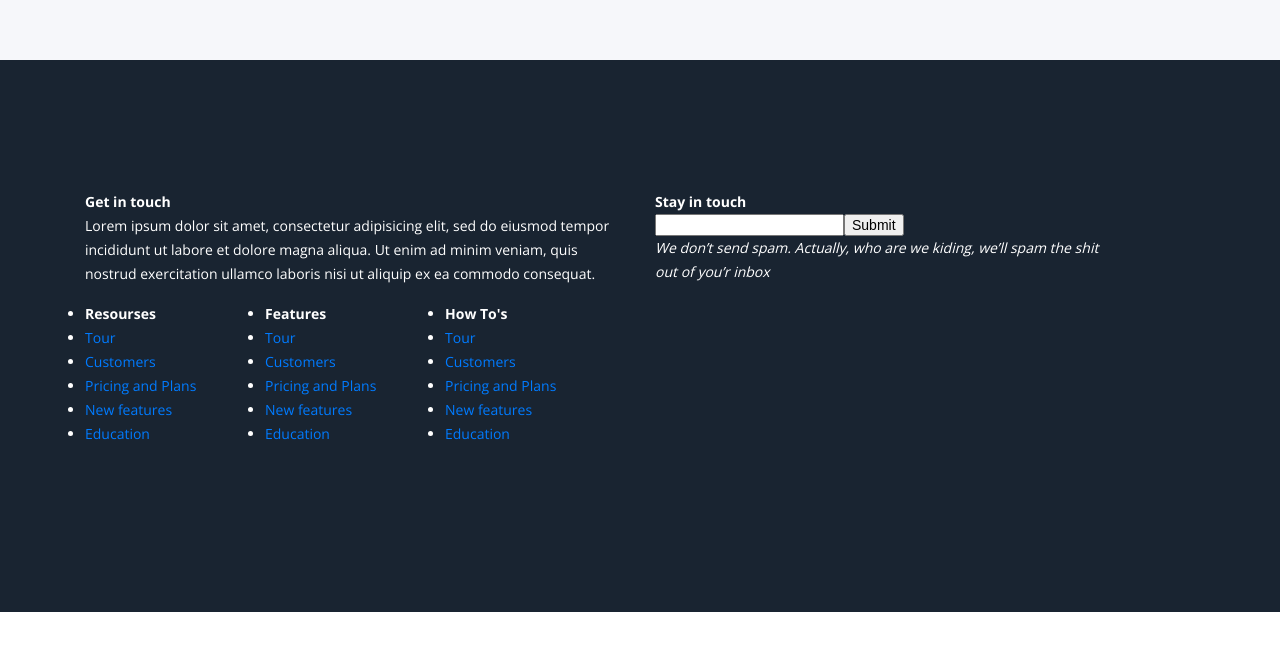
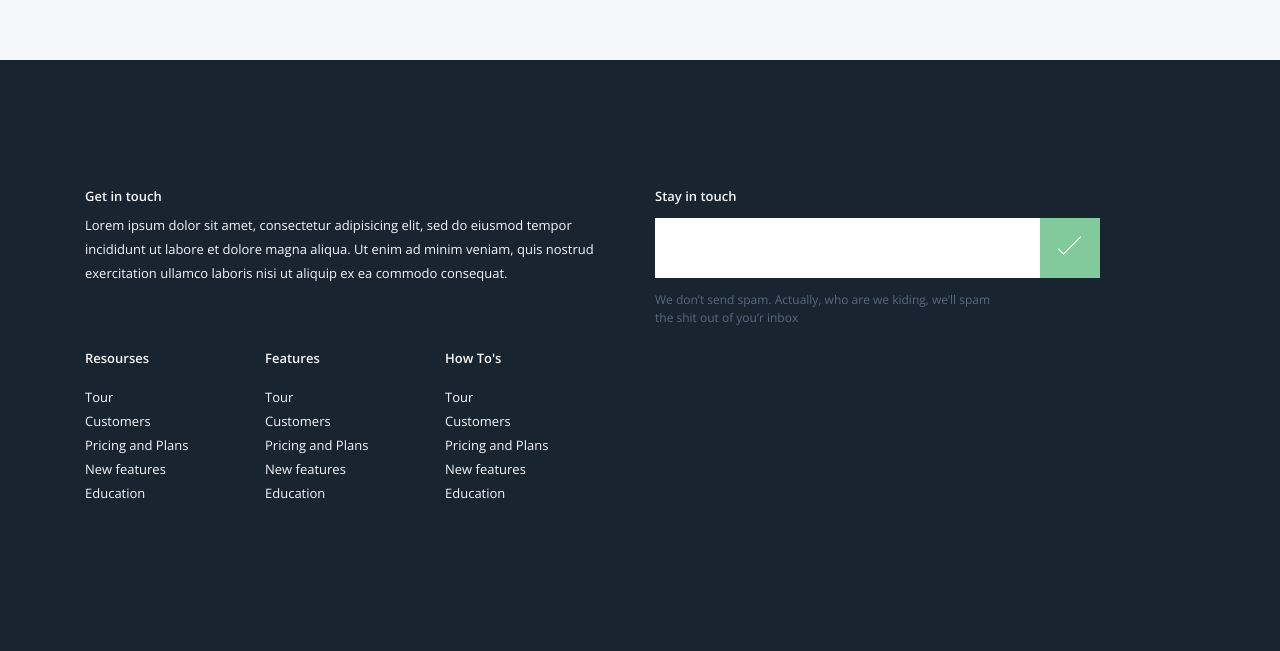
Before and after one commit to EugeneAndrievsky/Take, a website: page index.html in a window 1280 px wide. Shown: the part 4501-5152 px from the top of the page. Before the commit the page ends 5113 px from the top, so only its background shows below. Drawn offline with nearby package versions, Linux system fonts and the light colour scheme; files that its build step writes are made by us from their sources.

Commit message:
Доделал footer

```diff
--- a/index.html
+++ b/index.html
@@ -204,15 +204,15 @@
   <div class="container">
     <div class="row">
 
-      <div class="col-12 col-md-6">
+      <div class="page-footer__get-in  col-12  col-md-6">
         <b>Get in touch</b>
         <p>Lorem ipsum dolor sit amet, consectetur adipisicing elit, sed do eiusmod tempor incididunt ut labore et dolore magna aliqua. Ut enim ad minim veniam, quis nostrud exercitation ullamco laboris nisi ut aliquip ex ea commodo consequat.</p>
       </div>
 
-      <div class="col-12 col-md-5">
+      <div class="page-footer__subscribe  col-12  col-md-5">
         <b>Stay in touch</b>
         <form>
-          <div class="input-group">
+          <div class="page-footer__form  input-group">
             <input type="text" class="" id="inlineFormInputGroup">
             <input type="submit">
           </div>
@@ -220,7 +220,7 @@
         <i>We don’t send spam. Actually, who are we kiding, we’ll spam the shit out of you’r inbox</i>
       </div>
 
-      <nav class="page-footer__nav  row  col-12 col-lg-6">
+      <nav class="page-footer__nav  row  col-12  col-lg-6">
         <ul class="nav-list  col-12  col-sm-4">
           <li><b>Resourses</b></li>
           <li><a href="">Tour</a></li>
--- a/less/blocks/nav-list.less
+++ b/less/blocks/nav-list.less
@@ -0,0 +1,36 @@
+.nav-list {
+  margin-bottom: 40px;
+  list-style: none;
+
+  b {
+    display: block;
+    margin-bottom: 15px;
+
+    font-family: 'Open Sans', sans-serif;
+    font-size: 13px;
+    line-height: 13px;
+    font-weight: 600;
+  }
+
+  a {
+    font-family: 'Open Sans', sans-serif;
+    font-size: 13px;
+    line-height: 24px;
+    font-weight: 400;
+
+    color: #f6f7fa;
+  }
+}
+
+@media @sm {
+
+  .nav-list {
+    margin-bottom: 0;
+
+    b {
+      display: block;
+      margin-bottom: 20px;
+    }
+  }
+
+}
--- a/less/blocks/page-footer.less
+++ b/less/blocks/page-footer.less
@@ -1,7 +1,145 @@
 .page-footer {
-  padding-top: 130px;
-  padding-bottom: 150px;
+  padding-top: 50px;
+  padding-bottom: 20px;
 
-  color: white;
+  color: #f6f7fa;
   background-color: @footer-bg;
 }
+
+.page-footer__get-in {
+  margin-bottom: 35px;
+
+  b {
+    display: block;
+    margin-bottom: 10px;
+
+    font-family: 'Open Sans', sans-serif;
+    font-size: 13px;
+    line-height: 13px;
+    font-weight: 600;
+  }
+
+  p {
+    margin: 0;
+
+    font-family: 'Open Sans', sans-serif;
+    font-size: 13px;
+    line-height: 24px;
+    font-weight: 400;
+  }
+
+}
+
+.page-footer__subscribe {
+  margin-bottom: 50px;
+
+  b {
+    display: block;
+    margin-bottom: 15px;
+
+    font-family: 'Open Sans', sans-serif;
+    font-size: 13px;
+    line-height: 13px;
+    font-weight: 600;
+  }
+
+  i {
+    display: block;
+    max-width: 350px;
+
+    font-family: 'Open Sans', sans-serif;
+    font-size: 12px;
+    line-height: 18px;
+    font-weight: 400;
+    font-style: normal;
+
+    color: #57697f;
+  }
+}
+
+.page-footer__form {
+  position: relative;
+  margin-bottom: 13px;
+  width: 100%;
+  max-width: 470px;
+
+  input[type="text"] {
+    height: 60px;
+    width: 100%;
+    border: 0;
+    padding: 0;
+  }
+
+  input[type="submit"] {
+    width: 70px;
+    height: 60px;
+    margin: 0;
+    padding: 0;
+    border: none;
+
+    font-size: 0;
+
+    background-color: @lightgreen;
+  }
+}
+
+.page-footer__form::after {
+  display: block;
+  position: absolute;
+  content: "";
+
+  top: 21px;
+  right: 18px;
+
+  width: 25px;
+  height: 8px;
+  border: 1px solid white;
+  border-top: transparent;
+  border-right: transparent;
+
+  transform: rotate(-45deg);
+}
+
+@media @sm {
+
+  .page-footer {
+    padding-top: 70px;
+    padding-bottom: 80px;
+  }
+
+}
+
+@media @md {
+
+  .page-footer {
+    padding-top: 90px;
+    padding-bottom: 100px;
+  }
+
+  .page-footer__get-in {
+    margin-bottom: 0;
+  }
+
+}
+
+@media @lg {
+
+  .page-footer {
+    padding-top: 110px;
+    padding-bottom: 120px;
+  }
+
+  .page-footer__subscribe {
+    margin-bottom: 25px;
+  }
+
+}
+
+@media @xl {
+
+  .page-footer {
+    padding-top: 130px;
+    padding-bottom: 150px;
+  }
+
+}
```
